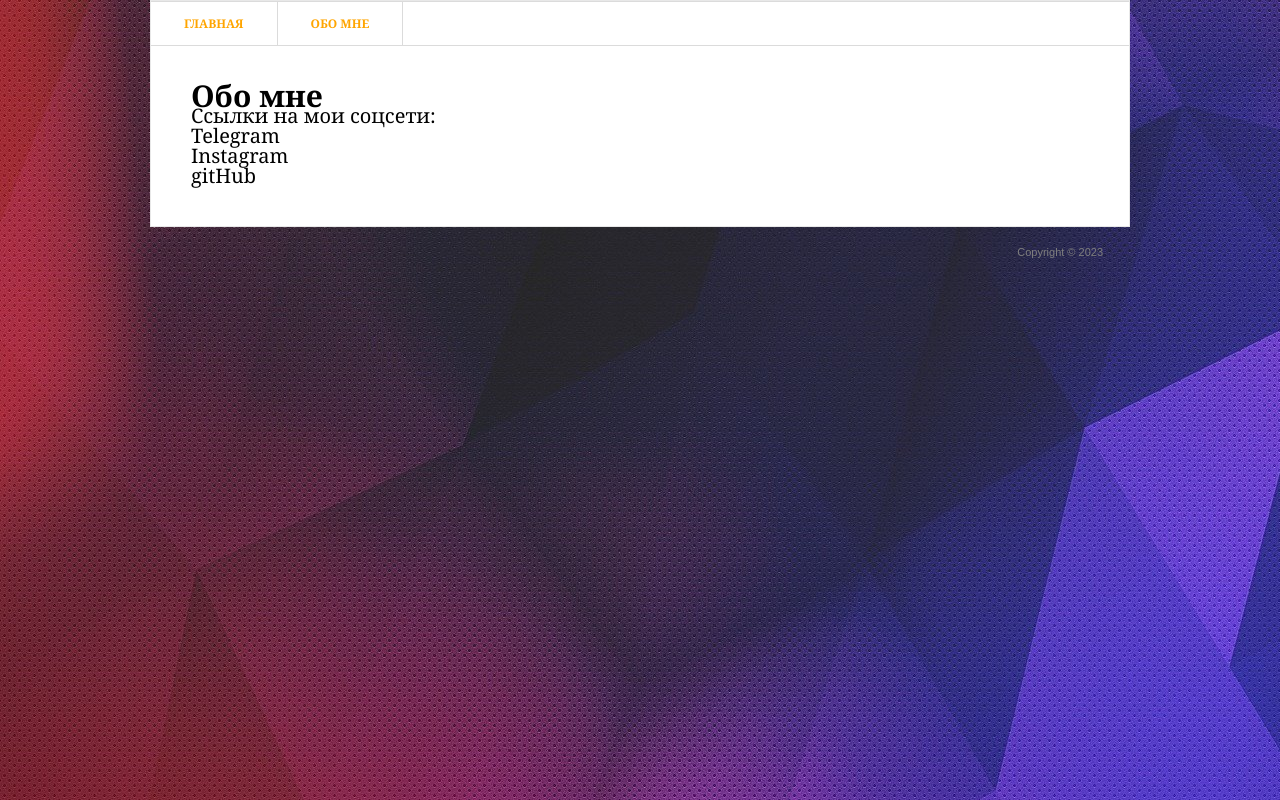
After one commit to kasatkinart/miniblog, a Django app: page /about/ in a window 1280 px wide. The commit adds this page. Run offline with Django 4.2, Linux system fonts and the light colour scheme.

Commit message:
added about page

```diff
--- a/myblog/blog/models.py
+++ b/myblog/blog/models.py
@@ -9,6 +9,8 @@ class Post(models.Model):
     author = models.CharField('Имя автора', max_length=100)
     date = models.DateTimeField('Дата публикации')
     img = models.ImageField('Изображение', upload_to='image/%Y')
+    category = models.CharField('Категория', choices=[('Music', 'Музыка'), ('Movies', 'Кино'), ('IT', 'IT')], max_length=100,
+                                default=('Music', 'Музыка'))
 
     def __str__(self):
         return f'{self.title}, {self.author}'
@@ -25,6 +27,7 @@ class Comment(models.Model):
     text_comment = models.TextField('Текст комментария', max_length=2000)
     post = models.ForeignKey(Post, verbose_name='Публикация', on_delete=models.CASCADE)
 
+
     def __str__(self):
         return f'{self.name}, {self.post}'
 
--- a/myblog/blog/urls.py
+++ b/myblog/blog/urls.py
@@ -6,4 +6,5 @@ urlpatterns =[path('', views.PostView.as_view()),
               path('<int:pk>/', views.PostDetail.as_view()),
               path('review/<int:pk>/', views.AddComments.as_view(), name='add_comments'),
               path('review/<int:pk>/add_likes/', views.AddLikes.as_view(), name='add_likes'),
-              path('review/<int:pk>/del_likes/', views.DelLike.as_view(), name='del_likes')]
+              path('review/<int:pk>/del_likes/', views.DelLikes.as_view(), name='del_likes'),
+              path('about/', views.show_about_page, name='about_page')]
--- a/myblog/blog/views.py
+++ b/myblog/blog/views.py
@@ -47,16 +47,16 @@ class AddLikes(View):
         ip_client = get_client_ip(request)
         try:
             Likes.objects.get(ip=ip_client, pos_id=pk)
+            return redirect(f'/{pk}')
         except:
             new_like = Likes()
             new_like.ip = ip_client
             new_like.pos_id = int(pk)
             new_like.save()
-        finally:
             return redirect(f'/{pk}')
 
 
-class DelLike(View):
+class DelLikes(View):
     def get(self, request, pk):
         ip_client = get_client_ip(request)
         try:
@@ -65,3 +65,7 @@ class DelLike(View):
             return redirect(f'/{pk}')
         except:
             return redirect(f'/{pk}')
+
+
+def show_about_page(request):
+    return render(request, 'blog/about.html')
--- a/myblog/static/css/style.css
+++ b/myblog/static/css/style.css
@@ -247,3 +247,12 @@ textarea {
     font-size: 18px;
     border-radius: 15px;
 }
+
+.inside {
+    padding: 20px;
+    offset-distance: 30px;
+    margin: 20px;
+    font-size: 20px;
+    background: white;
+    color: black;
+}
--- /dev/null
+++ b/myblog/templates/blog/about.html
@@ -0,0 +1,38 @@
+{% load static %}
+<html >
+<head>
+	<title>Мой блог</title>
+	<meta http-equiv="Content-type" content="text/html; charset=utf-8" />
+	<link rel="stylesheet" href="{% static 'css/style.css' %}" type="text/css" media="all" />
+
+	<link rel="shortcut icon" href="css/images/favicon.ico" />
+
+</head>
+<body>
+<div class="shell">
+	<div class="border">
+
+		<div id="navigation">
+			<ul>
+			    <li><a href="/" class="active">Главная</a></li>
+				<li><a href="/about" class="active">Обо мне</a></li>
+
+			</ul>
+		</div>
+        <div class="inside">
+        <h2>Обо мне</h2>
+        <p>Ссылки на мои соцсети:</p>
+        <ul>Telegram</ul>
+        <ul>Instagram</ul>
+        <ul>gitHub</ul>
+        </div>
+
+
+	</div>
+
+	<div id="footer">
+		<p class="copy right">Copyright &copy;  2023 </p>
+	</div>
+</div>
+</body>
+</html>
--- a/myblog/templates/blog/blog_detail.html
+++ b/myblog/templates/blog/blog_detail.html
@@ -25,7 +25,7 @@
 
 				<div class="projects">
 					<h3>{{ post.title }}</h3>
-					<b>Дата публикации:</b> {{ post.date }}
+					<b>Дата публикации:</b> {{ post.date }} <b align="right">Категория:</b> {{ post.category }}
                   <p align="center"><img src="{{ post.img.url }}" width="80%" alt="" /></a></p>
 					<div class="item">
 						<div class="text left">
```
Also changed, not shown: myblog/db.sqlite3.
